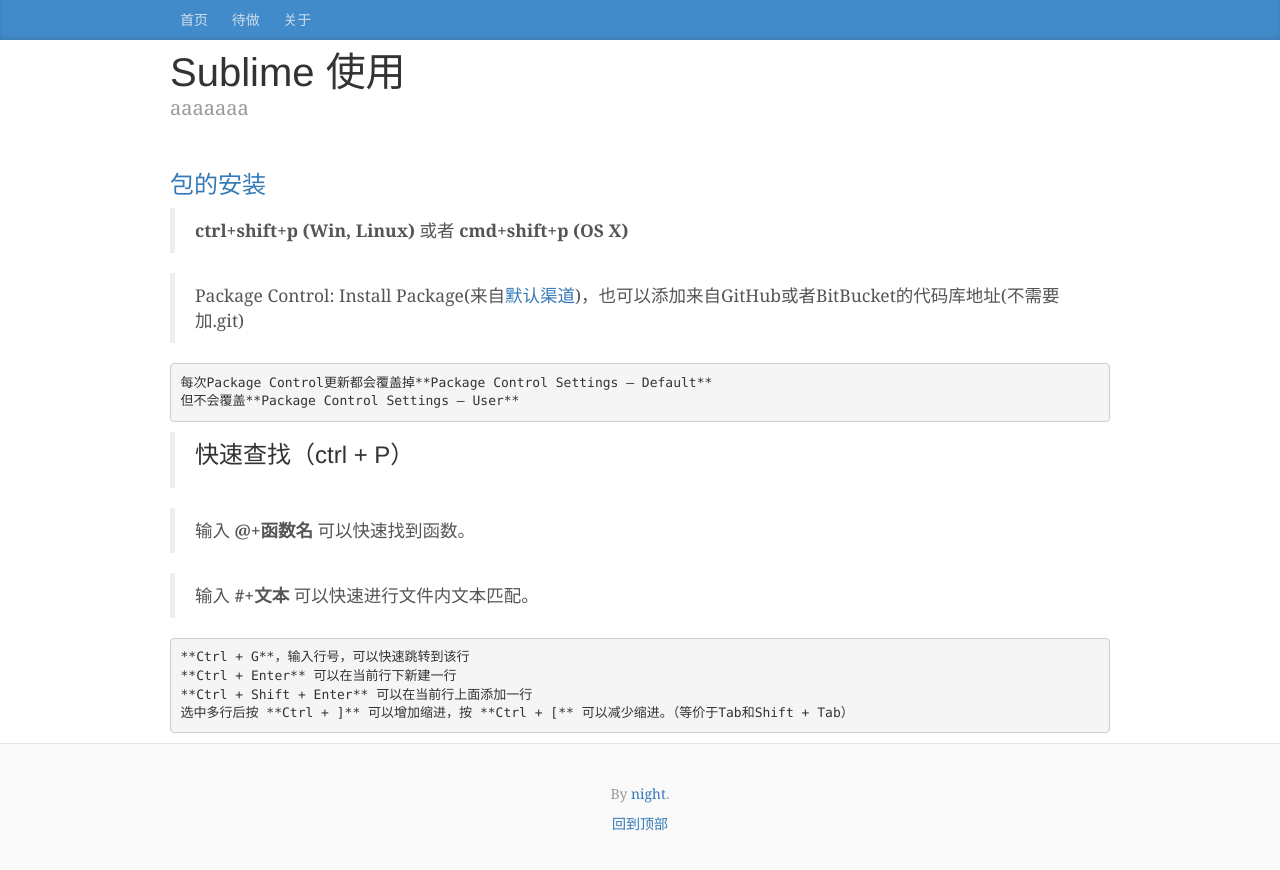
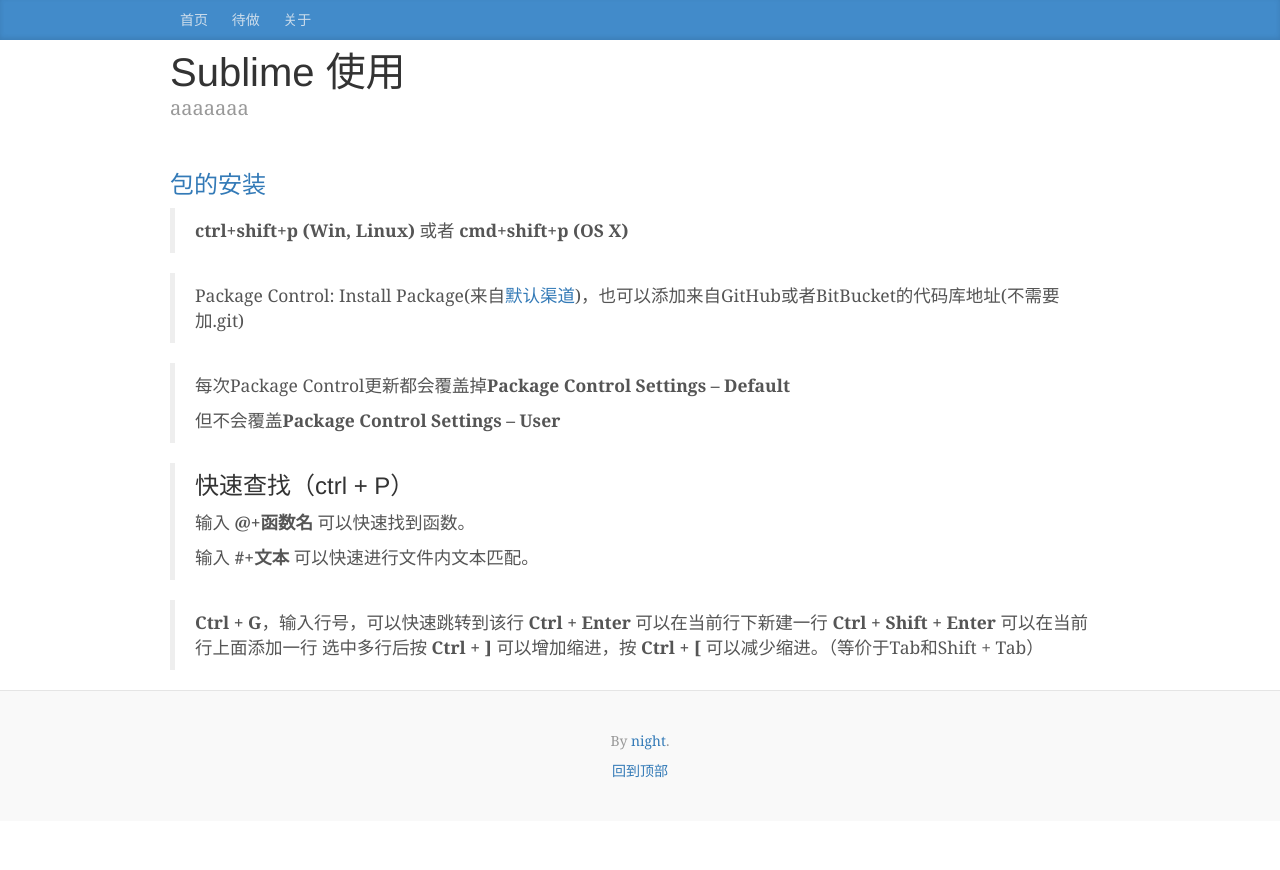
Before and after one commit to night1008/night1008.github.io, a Jekyll site: the page built from _posts/2016-10-16-sublime-usage.md, in a window 1280 px wide. Shown: the top 870 px of the page. Built offline with Jekyll 4.4.1, drawn with Linux system fonts in a browser that asks for light colours.

Commit message:
change file

````diff
--- a/_posts/2016-10-16-sublime-usage.md
+++ b/_posts/2016-10-16-sublime-usage.md
@@ -11,22 +11,20 @@
 > Package Control: Install Package(来自[默认渠道](https://packagecontrol.io/browse))，也可以添加来自GitHub或者BitBucket的代码库地址(不需要加.git)
 
 
-```
-每次Package Control更新都会覆盖掉**Package Control Settings – Default**
-但不会覆盖**Package Control Settings – User**
-```
+
+> 每次Package Control更新都会覆盖掉**Package Control Settings – Default**
+>
+> 但不会覆盖**Package Control Settings – User**
 
 
 > ### 快速查找（ctrl + P）
-
+>
 > 输入 **@+函数名** 可以快速找到函数。
-
+>
 > 输入 **#+文本** 可以快速进行文件内文本匹配。
 
 
-```
-**Ctrl + G**，输入行号，可以快速跳转到该行
-**Ctrl + Enter** 可以在当前行下新建一行
-**Ctrl + Shift + Enter** 可以在当前行上面添加一行
-选中多行后按 **Ctrl + ]** 可以增加缩进，按 **Ctrl + [** 可以减少缩进。（等价于Tab和Shift + Tab）
-```
+> **Ctrl + G**，输入行号，可以快速跳转到该行
+> **Ctrl + Enter** 可以在当前行下新建一行
+> **Ctrl + Shift + Enter** 可以在当前行上面添加一行
+> 选中多行后按 **Ctrl + ]** 可以增加缩进，按 **Ctrl + [** 可以减少缩进。（等价于Tab和Shift + Tab）
````
